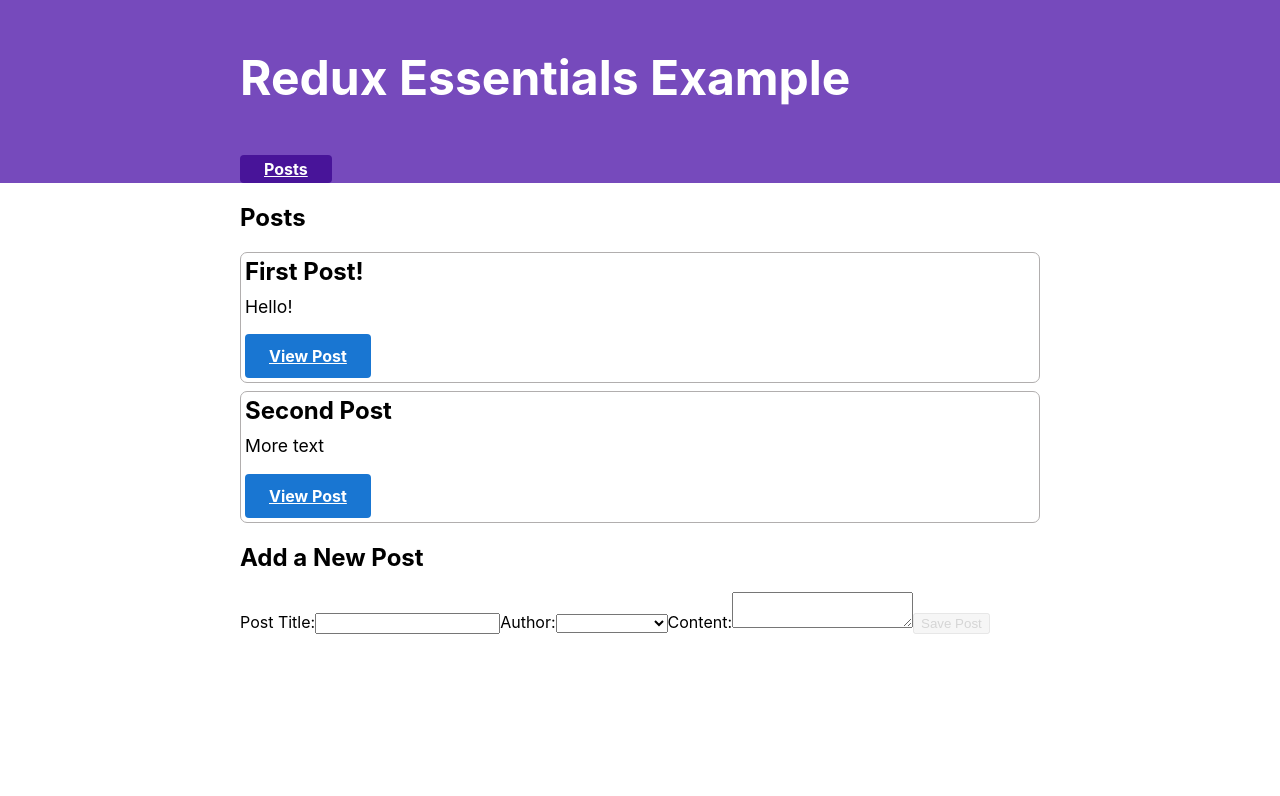
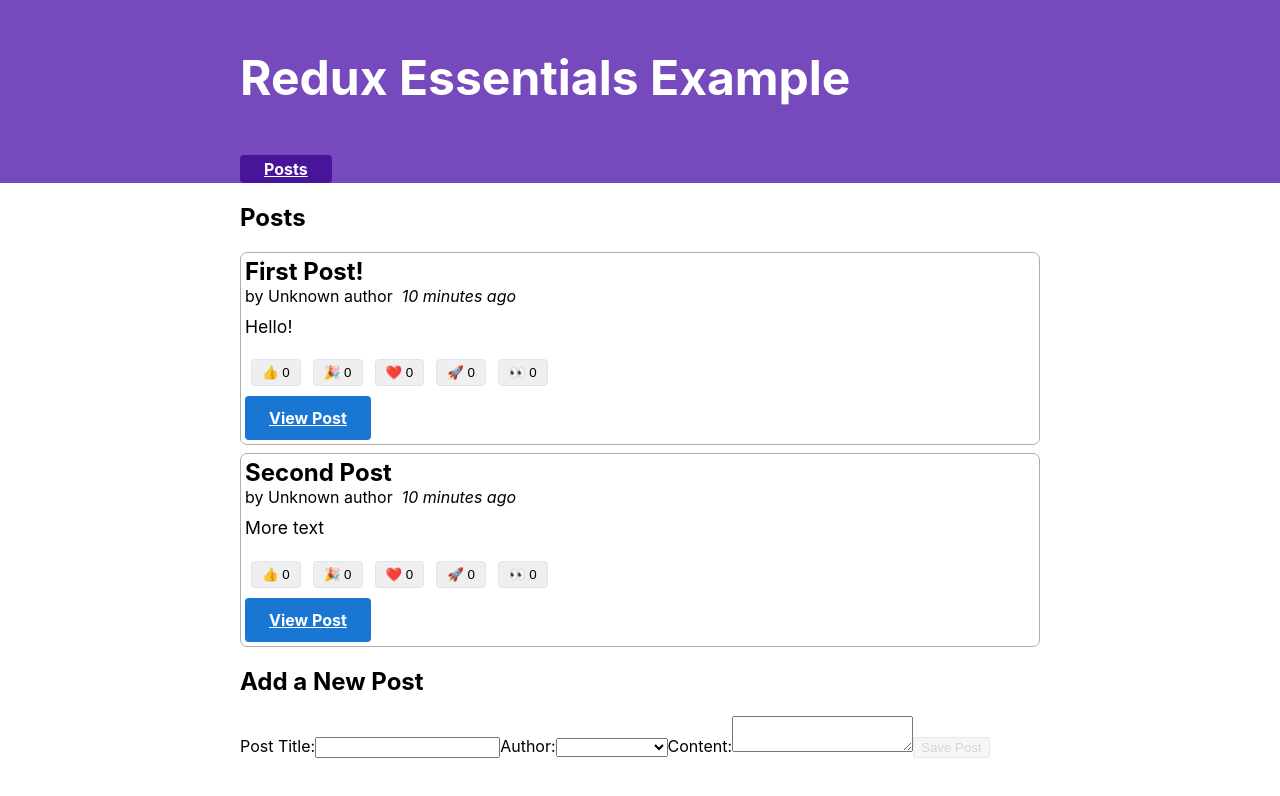
Before and after one commit to TX-9/react-twitter, a React (Create React App) app: page / in a window 1280 px wide. Shown: the top 796 px of the page. Built offline with nearby package versions, Linux system fonts and the light colour scheme; what @mswjs/data, mock-socket, txtgen would draw is missing.

Commit message:
add reactions

```diff
--- a/package.json
+++ b/package.json
@@ -8,6 +8,7 @@
     "@testing-library/jest-dom": "^4.2.4",
     "@testing-library/react": "^9.5.0",
     "@testing-library/user-event": "^7.2.1",
+    "classnames": "^2.2.6",
     "date-fns": "^2.12.0",
     "faker": "^4.1.0",
     "miragejs": "^0.1.35",
--- a/src/features/posts/PostsList.js
+++ b/src/features/posts/PostsList.js
@@ -1,13 +1,22 @@
 import React from 'react';
 import { useSelector } from 'react-redux';
 import { Link } from 'react-router-dom';
+import { PostAuthor } from './PostAuthor';
+import { TimeAgo } from './TimeAgo';
+import { ReactionButtons } from './ReactionButtons';
+
 export const PostsList = () => {
     const posts = useSelector(state => state.posts);
     const orderedPosts = posts.slice().sort((a,b) => b.date.localeCompare(a.date));
     const renderedPosts = posts.map(post => (
         <article className="post-excerpt" key={post.id}>
             <h3>{post.title}</h3>
+            <div>
+                <PostAuthor userId={post.user} />
+                <TimeAgo timestamp={post.date} />
+            </div>
             <p className="post-content">{post.content.substring(0, 100)}</p>
+            <ReactionButtons post={post} />
             <Link to={`/posts/${post.id}`} className="button muted-button">
                 View Post
             </Link>
--- /dev/null
+++ b/src/features/posts/ReactionButtons.js
@@ -0,0 +1,28 @@
+import { useDispatch } from 'react-redux';
+import { reactionAdded } from './postsSlice';
+
+const reactionEmoji = {
+  thumbsUp: '👍',
+  hooray: '🎉',
+  heart: '❤️',
+  rocket: '🚀',
+  eyes: '👀'
+};
+
+export const ReactionButtons = ({ post }) => {
+  const dispatch = useDispatch();
+
+  const reactionButtons = Object.entries(reactionEmoji).map(([name, emoji]) => {
+    return (
+      <button key={name} type="button"
+        className="muted-button reaction-button"
+        onClick={() =>
+          dispatch(reactionAdded({ postId: post.id, reaction: name }))}
+      >
+        {emoji} {post.reactions[name]}
+      </button>
+    )
+  })
+
+  return <div>{reactionButtons}</div>
+};
--- a/src/features/posts/SinglePostPage.js
+++ b/src/features/posts/SinglePostPage.js
@@ -1,6 +1,9 @@
 import React from 'react'
 import { useSelector } from 'react-redux'
 import { Link } from 'react-router-dom';
+import { PostAuthor } from './PostAuthor';
+import { TimeAgo } from './TimeAgo';
+import { ReactionButtons } from './ReactionButtons';
 
 export const SinglePostPage = ({ match }) => {
   const { postId } = match.params;
@@ -21,7 +24,12 @@ export const SinglePostPage = ({ match }) => {
     <section>
       <article className="post">
         <h2>{post.title}</h2>
+        <div>
+          <PostAuthor userId={post.user} />
+          <TimeAgo timestamp={post.date} />
+        </div>
         <p className="post-content">{post.content}</p>
+        <ReactionButtons post={post} />
         <Link to={`/editPost/${post.id}`} className="button">
           Edit Post
         </Link>
--- a/src/features/posts/postsSlice.js
+++ b/src/features/posts/postsSlice.js
@@ -1,10 +1,29 @@
 import { createSlice, nanoid } from '@reduxjs/toolkit'
 import { sub } from 'date-fns';
 const initialState = [
-  { id: '1', title: 'First Post!', content: 'Hello!' ,
-  date: sub(new Date(), { minutes: 10 }).toISOString()}, //subtract minutes from the current date/time so they differ from each other.
-  { id: '2', title: 'Second Post', content: 'More text',
-  date: sub(new Date(), { minutes: 10 }).toISOString()}
+  {
+    id: '1', title: 'First Post!', content: 'Hello!' ,
+    //subtract minutes from the current date/time so they differ from each other.
+    date: sub(new Date(), { minutes: 10 }).toISOString(),
+    reactions: {
+      thumbsUp: 0,
+      hooray: 0,
+      heart: 0,
+      rocket: 0,
+      eyes: 0,
+    },
+  },
+  {
+    id: '2', title: 'Second Post', content: 'More text',
+    date: sub(new Date(), { minutes: 10 }).toISOString(),
+    reactions: {
+      thumbsUp: 0,
+      hooray: 0,
+      heart: 0,
+      rocket: 0,
+      eyes: 0,
+    },
+  }
 ]
 
 //the action creators generated by createSlice
@@ -26,7 +45,14 @@ const postsSlice = createSlice({
                 title,
                 content,
                 user: userId,
-                date: new Date().toISOString()
+                date: new Date().toISOString(),
+                reactions: {
+                  thumbsUp: 0,
+                  hooray: 0,
+                  heart: 0,
+                  rocket: 0,
+                  eyes: 0,
+                }
               }
             }
         }
@@ -38,11 +64,19 @@ const postsSlice = createSlice({
           existingPost.title = title
           existingPost.content = content
         }
+      },
+      reactionAdded(state, action) {
+        const { postId, reaction } = action.payload
+        const existingPost = state.find(post => post.id === postId)
+        if (existingPost) {
+          existingPost.reactions[reaction]++
+        }
       }
+
   }
 })
 
 // export the action creator function that createSlice generated so that the UI can dispatch these
-export const { postAdded, postUpdated } = postsSlice.actions;
+export const { postAdded, postUpdated, reactionAdded } = postsSlice.actions;
 
 export default postsSlice.reducer
```
Also changed, not shown: 1 other file (tests, documents, lock files or other folders).
